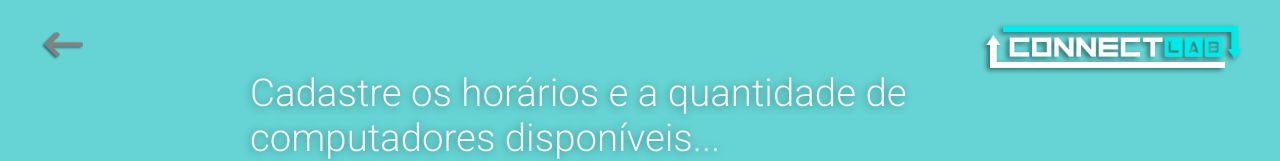
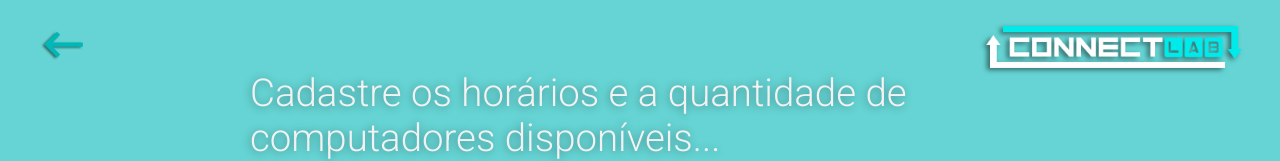
Before and after one commit to KaliloTeixeira/connectlab-frontend, a React (Create React App) app: page /school in a window 1280 px wide. In both pictures the pointer is over the link 63 px from the left and 52 px from the top of the page. Shown: the top 161 px of the page. Built offline with nearby package versions, Linux system fonts and the light colour scheme.

Commit message:
Change back button to --color-primary

```diff
--- a/src/components/Header/styles.css
+++ b/src/components/Header/styles.css
@@ -40,7 +40,7 @@
 }
 
 .header-container .backspace-icon #link:hover {
-    color: var(--color-text-in-white);
+    color: var(--color-primary);
 }
 
 .header-container .logo-container {
```
